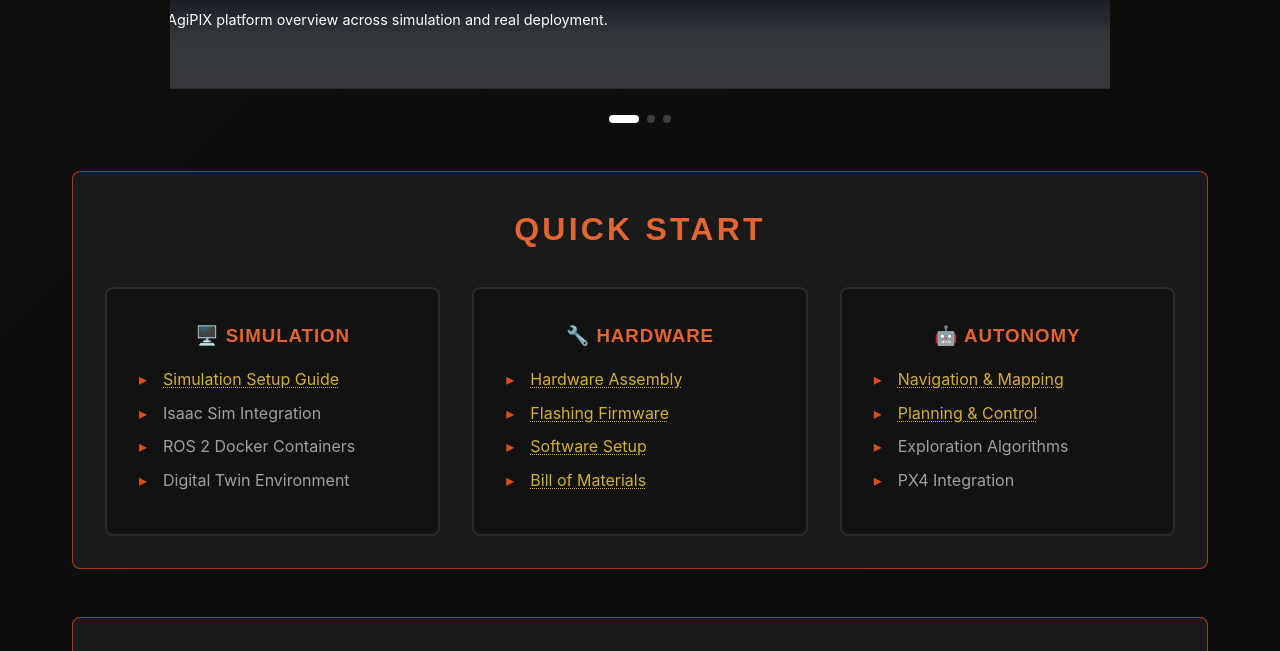
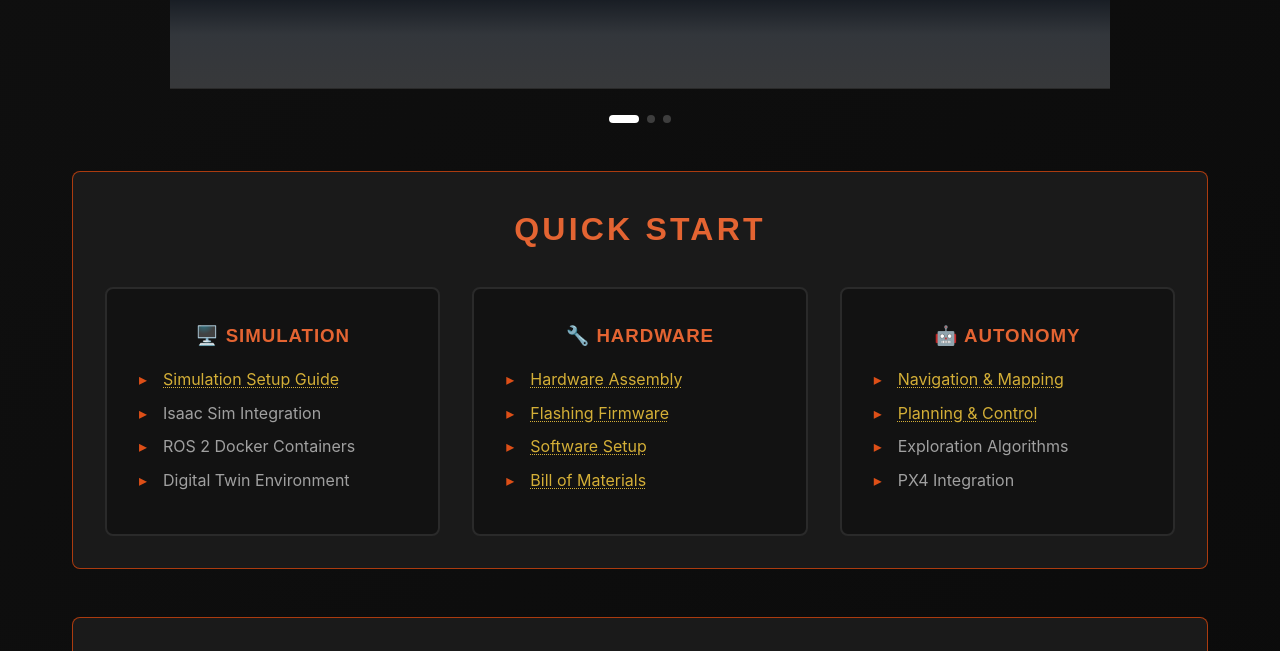
Before and after one commit to SasaKuruppuarachchi/agipix, a Jekyll site: the page built from index.html, in a window 1280 px wide and 900 px high, scrolled down 2632 px, cut to the strip 249-900 px from the top of the window. Built offline with Jekyll 4.4.1, drawn with Linux system fonts in a browser that asks for light colours.

Commit message:
Update emotions slider caption for clarity

```diff
--- a/index.html
+++ b/index.html
@@ -103,7 +103,7 @@
           <div class="emotions-slider-item">
             <div class="emotions-slider-item__image">
               <img src="{{ '/assets/images/banner_paper.png' | relative_url }}" alt="AgiPIX paper banner">
-              <div class="emotions-slider-item__caption">AgiPIX platform overview across simulation and real deployment.</div>
+              <div class="emotions-slider-item__caption">.</div>
             </div>
           </div>
         </article>
```
